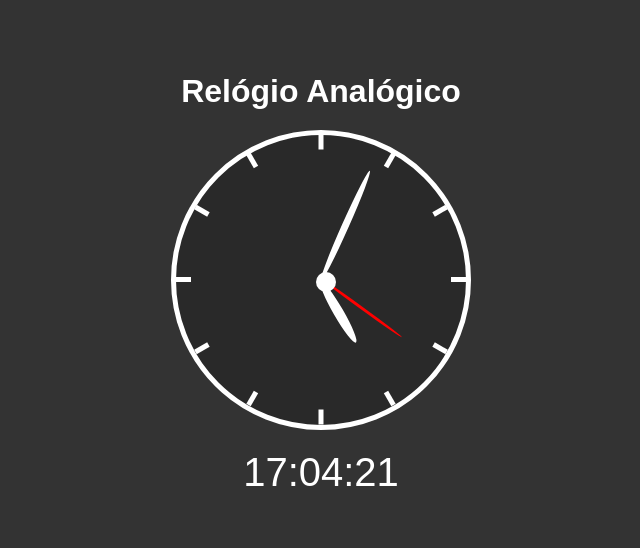
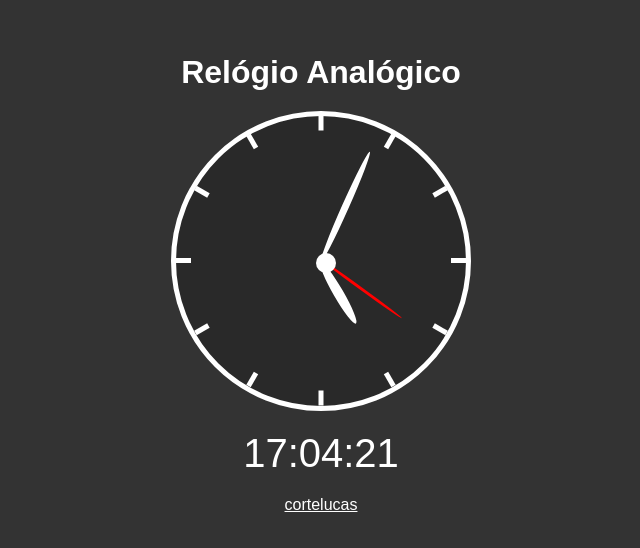
Before and after one commit to cortelucas/clock, a plain HTML site: page index.html in a window 1280 px wide. Shown: the part 116-664 px from the top of the page, without its empty margins (319-959 px from the left). Drawn offline with Linux system fonts and the light colour scheme.

Commit message:
correções

```diff
--- a/index.html
+++ b/index.html
@@ -33,6 +33,7 @@
         </div>
     </div>
     <div class="digital">--:--:--</div>
+    <footer><a href="https://github.com/cortelucas">cortelucas</a></footer>
 
     <script src="./statics/js/script.js"></script>
 </body>
--- a/statics/css/style.css
+++ b/statics/css/style.css
@@ -94,6 +94,9 @@ h1 {
 
 footer {
     margin-top: 20px;
+}
+footer a{
+    margin-top: 50px;
     color: #FFF;
-    font-size: 13px;
+    font-size: 16px;
 }
```
